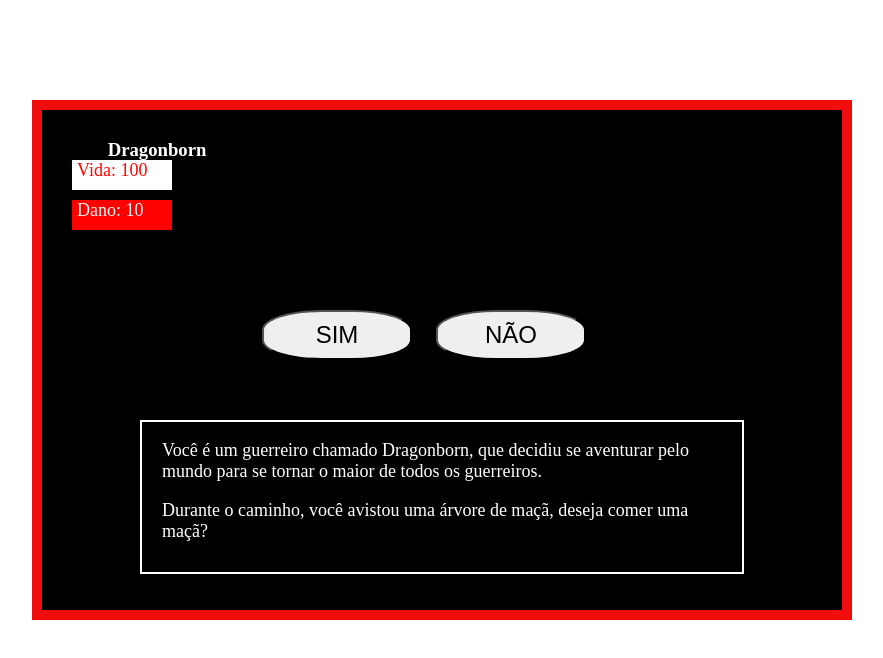
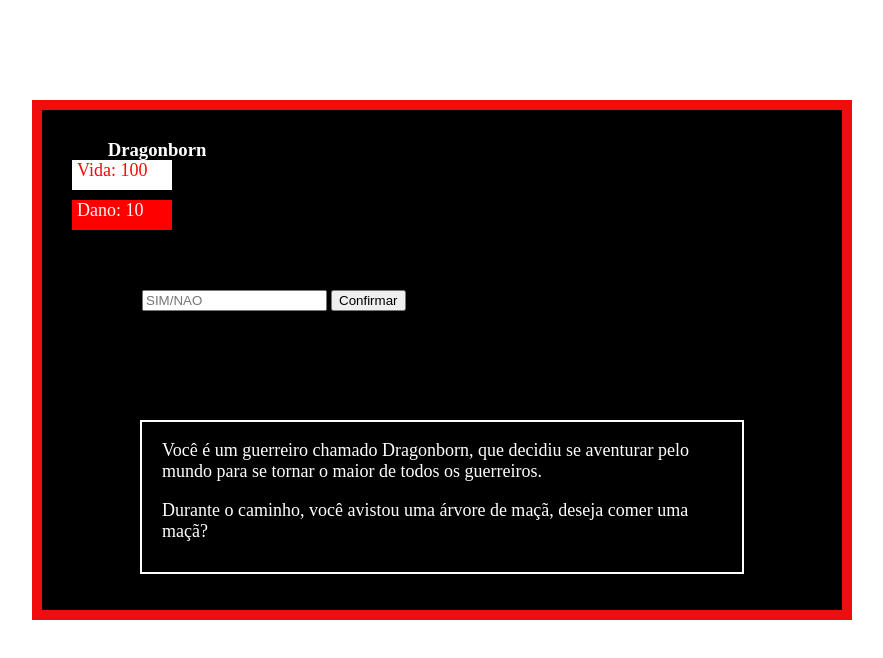
Before and after one commit to leonardowd/O-Aventureiro, a plain HTML site: page jogo.html in a window 1280 px wide. Both pictures are taken after a click on the button "Deseja Continuar?". Shown: the whole page, without its empty margins (198-1081 px from the left). Drawn offline with Linux system fonts and the light colour scheme.

```diff
--- a/jogo.html
+++ b/jogo.html
@@ -37,8 +37,10 @@
             </div>
             <div id="actionBar">
                 <div id="ocultarActionBar">
-                    <input type="button" name="botaoSim" id="botaoSim" value="SIM" onclick="cliqueSim()">
-                    <input type="button" name="botaoNao" id="botaoNao" value="NÃO" onclick="cliqueNao()">
+                    <form id="formulario">
+                        <input type="text" name="resposta" id="resposta" placeholder="SIM/NAO">
+                        <input type="submit" id="confirmar" value="Confirmar">
+                    </form>
                 </div>
             </div>
             <div id="console">
--- a/roteiro.js
+++ b/roteiro.js
@@ -1,7 +1,5 @@
 //Aqui se inicia a história do jogo, a partir do momento que o usuário clique no botão "Deseja continuar?".
 function iniciar() {
-
-    let resposta; //variável criada para recolher a resposta do jogador
 
 //importando alguns elementos do HTML para serem modificados conforme o jogo avança.
 
@@ -19,45 +17,34 @@
         let abaHpInimigo = document.getElementById('quantidadeHpInimigo');
         let abaDanoInimigo = document.getElementById('quantidadeDanoInimigo');
 
-    //Botões de ação:
-        let botoesAcao = document.getElementById('ocultarActionBar');
-        let botaoSim = document.getElementById('botaoSim');
-        let botaoNao = document.getElementById('botaoNao');
+    //Aba de ação:
+        let actionBar = document.getElementById('ocultarActionBar');
 
     //Aba diálogo:
         let texto1 = document.getElementById('textoConsoleL1');
         let texto2 = document.getElementById('textoConsoleL2');
         let texto3 = document.getElementById('textoConsoleL3');
 
-//Funções que serão utilizadas durante o jogo:
-
-    //Alterar Aba do dano mostrado na tela:
-      //  function alterarDano() {
-       //     abaDano.innerHTML =
-      //  }
-
-      function cliqueSim() {
-          resposta = "SIM";
-      }
-
-      function cliqueNao() {
-        resposta = "NAO";
-    }
-
 //Iniciando a história do game:
         texto1.innerHTML = `Você é um guerreiro chamado Dragonborn, que decidiu se aventurar pelo mundo para se tornar o maior de todos os guerreiros.`;
         texto2.innerHTML = `Durante o caminho, você avistou uma árvore de maçã, deseja comer uma maçã?`;
         texto3.style.display = 'none';
 
-        botoesAcao.style.display = 'block';
+        actionBar.style.display = 'block';
+
+        form.addEventListener('submit', function(e) {
+            let form = document.getElementById('formulario');
+            let resposta = document.getElementById('resposta').value;
+
+            e.preventDefault();
+        })
+
         if(resposta == "SIM") {
             texto1.innerHTML = `Você decidiu comer a maçã, ela estava saborosa!!!.`;
             texto2.innerHTML = `Sua vida aumentou em + 10 :D`;
-            texto3.style.display = 'none';
             hp = hp + 10;
-        }
-
+    }
     /*debug*/
-   // console.log(dano);
-    //alert("funcionando")
+    console.log(resposta);
+    //alert(resposta.value);
 }
--- a/style.css
+++ b/style.css
@@ -112,37 +112,8 @@
     display: none; /*Alterar para aparecer os botões de ação*/
 }
 
-#botaoSim {
-    display: inline-block;
-    width: 150px;
-    height: 50px;
-    margin: 20px 0 0 120px;
-    font-size: x-large;
-    border-radius: 40%;
-}
+#pergunta {
 
-#botaoNao {
-    display: inline-block;
-    width: 150px;
-    height: 50px;
-    margin: 20px 0 0 20px;
-    font-size: x-large;
-    border-radius: 40%;
-}
-
-/*Dando zoom no botão, quando o jogador passar o mouse encima*/
-#botaoSim:hover {
-    color: green;
-    -moz-transform: scale(1.2);
-    -webkit-transform: scale(1.2);
-     transform: scale(1.2);
-}
-
-#botaoNao:hover {
-    color: red;
-    -moz-transform: scale(1.2);
-    -webkit-transform: scale(1.2);
-     transform: scale(1.2);
 }
 
 /*Configurações do Console*/
```
